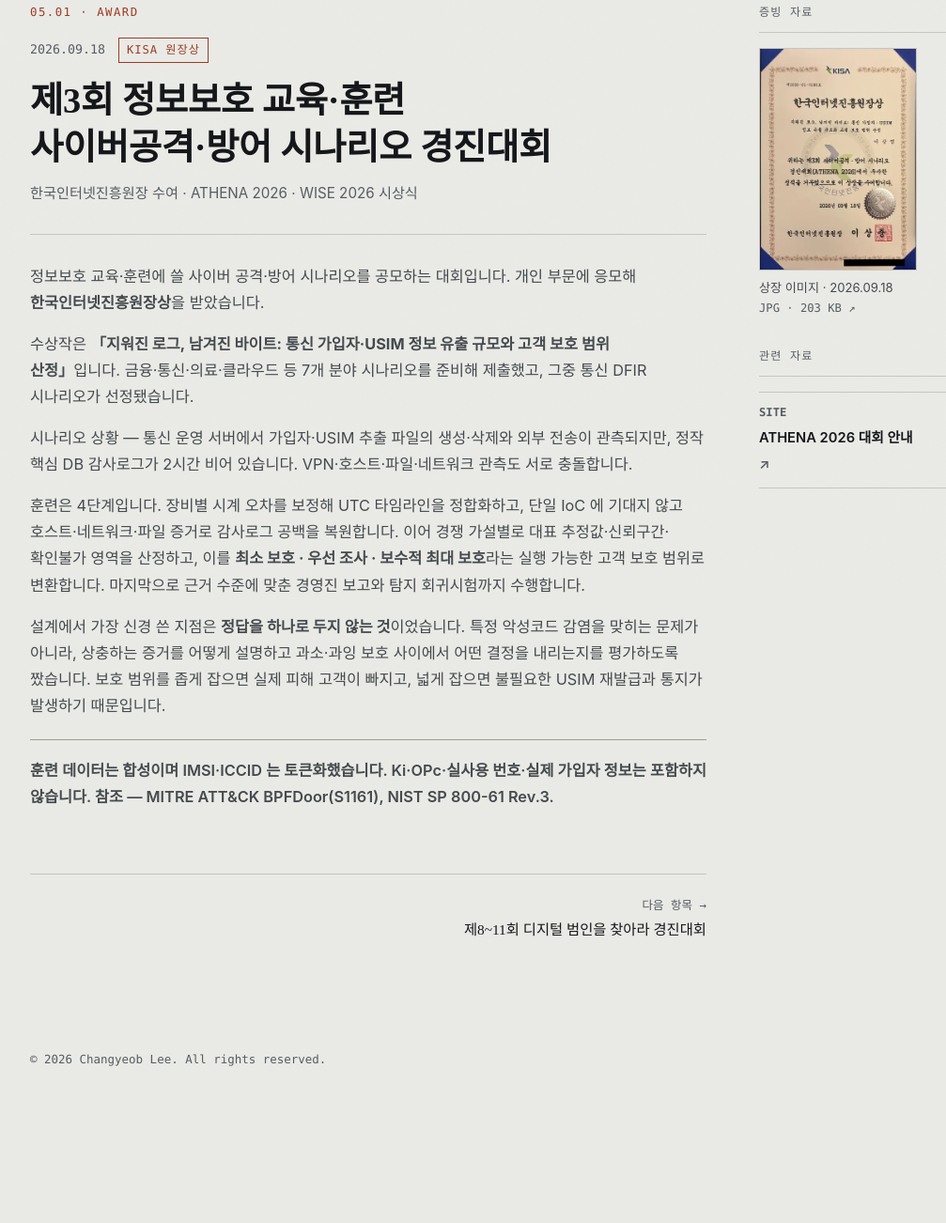
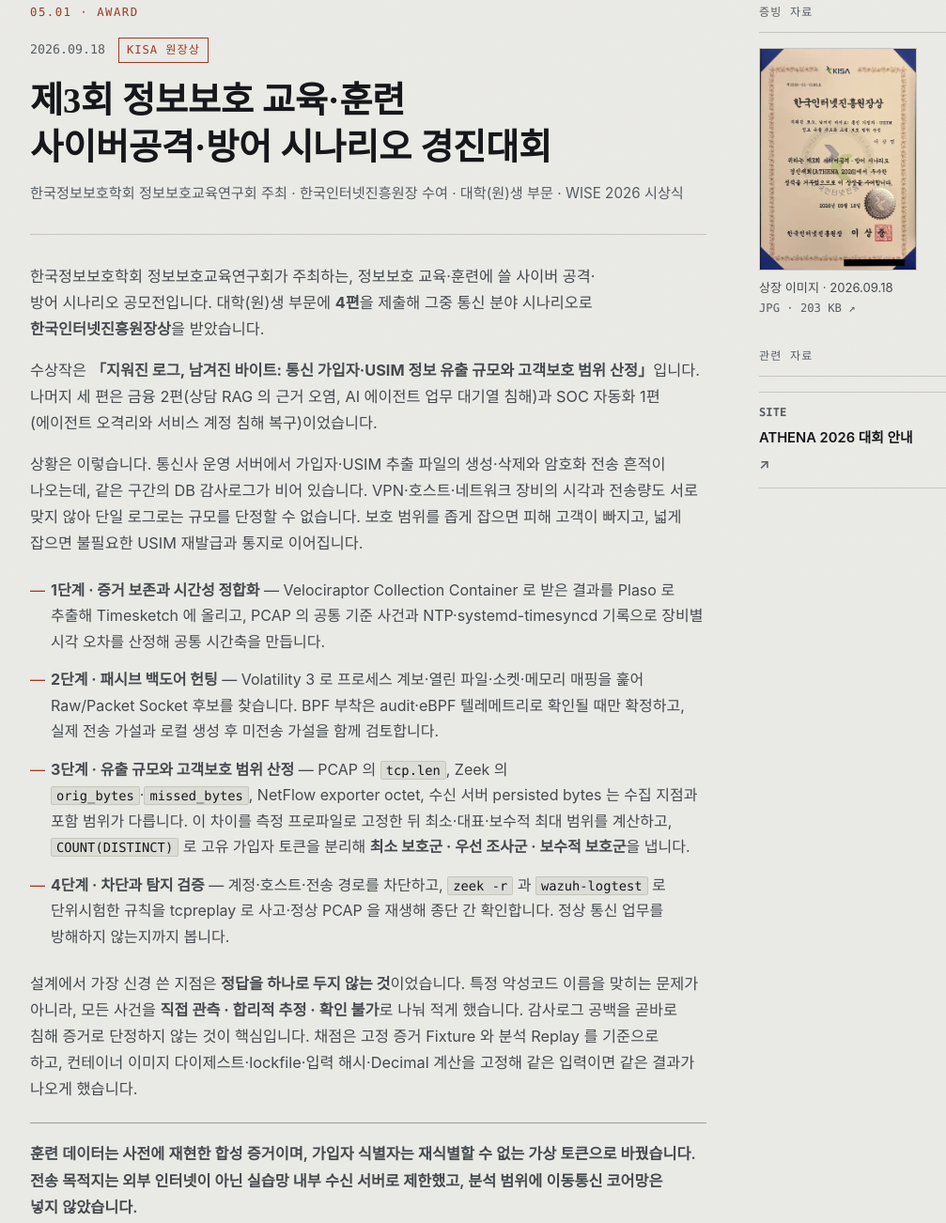
Before and after one commit to YeoPEVA/YeoPEVA-portfolio.github.io, a plain HTML site: page awards/athena-2026.html in a window 1280 px wide. Shown: the part 175-1477 px from the top of the page at 94% size, without its empty margins (76-1083 px from the left). Before the commit the page ends 1340 px from the top, so only its background shows below. Drawn offline with Linux system fonts and the light colour scheme; a web font is replaced by a local one.

Commit message:
fix(awards): ATHENA 2026 수상작 설명을 실제 제출본 기준으로 재작성
제출한 시나리오 원본 4편을 확인해 본문을 다시 썼다. 앞서 쓴 설명은
작업 폴더에 남아 있던 이전 초안(P1~P7 docx)을 근거로 해서, 실제 제출본과
어긋나는 서술이 섞여 있었다.

바로잡은 것
- 제출 편수: 7개 분야 -> 4편 (통신 1, 금융 2, SOC 자동화 1)
- 응모 부문: 개인 부문 -> 대학(원)생 부문
- 주최: 한국정보보호학회 정보보호교육연구회 명시 (수여는 한국인터넷진흥원장)
- 제거: MITRE ATT&CK BPFDoor(S1161), NIST SP 800-61 Rev.3 참조와
  "감사로그가 2시간 비어 있다", IMSI·ICCID·Ki·OPc 표현. 모두 실제
  제출본에 없다

보강한 것 - 제출본에 실제로 적힌 4단계 구성과 도구 스택
(Velociraptor, Volatility 3, Plaso/Timesketch, Zeek/tshark/nfdump,
wazuh-logtest, tcpreplay, PostgreSQL), 관측 계층별 바이트 정의 차이를
측정 프로파일로 고정하는 방식, 직접 관측/합리적 추정/확인 불가 3분류,
고정 Fixture와 Replay 기반 채점 재현성.

제출 보고서 자체는 올리지 않는다(요청). 참가신청서 면에 휴대전화와
이메일이 실려 있어 공개 사이트에 둘 자료가 아니다.

검증: axe 39페이지 x 4 = 0건, 깨진 링크 0건, PDF 참조 0건.

Co-Authored-By: Claude Opus 5 <noreply@anthropic.com>

```diff
--- a/awards/athena-2026.html
+++ b/awards/athena-2026.html
@@ -78,15 +78,20 @@
         <span class="doc-tag">KISA 원장상</span>
       </div>
       <h1>제3회 정보보호 교육·훈련 사이버공격·방어 시나리오 경진대회</h1>
-      <p class="doc-role">한국인터넷진흥원장 수여 · ATHENA 2026 · WISE 2026 시상식</p>
+      <p class="doc-role">한국정보보호학회 정보보호교육연구회 주최 · 한국인터넷진흥원장 수여 · 대학(원)생 부문 · WISE 2026 시상식</p>
 
       <div class="doc-body">
-        <p>정보보호 교육·훈련에 쓸 사이버 공격·방어 시나리오를 공모하는 대회입니다. 개인 부문에 응모해 <b>한국인터넷진흥원장상</b>을 받았습니다.</p>
-        <p>수상작은 <b>「지워진 로그, 남겨진 바이트: 통신 가입자·USIM 정보 유출 규모와 고객 보호 범위 산정」</b>입니다. 금융·통신·의료·클라우드 등 7개 분야 시나리오를 준비해 제출했고, 그중 통신 DFIR 시나리오가 선정됐습니다.</p>
-        <p>시나리오 상황 — 통신 운영 서버에서 가입자·USIM 추출 파일의 생성·삭제와 외부 전송이 관측되지만, 정작 핵심 DB 감사로그가 2시간 비어 있습니다. VPN·호스트·파일·네트워크 관측도 서로 충돌합니다.</p>
-        <p>훈련은 4단계입니다. 장비별 시계 오차를 보정해 UTC 타임라인을 정합화하고, 단일 IoC 에 기대지 않고 호스트·네트워크·파일 증거로 감사로그 공백을 복원합니다. 이어 경쟁 가설별로 대표 추정값·신뢰구간·확인불가 영역을 산정하고, 이를 <b>최소 보호 · 우선 조사 · 보수적 최대 보호</b>라는 실행 가능한 고객 보호 범위로 변환합니다. 마지막으로 근거 수준에 맞춘 경영진 보고와 탐지 회귀시험까지 수행합니다.</p>
-        <p>설계에서 가장 신경 쓴 지점은 <b>정답을 하나로 두지 않는 것</b>이었습니다. 특정 악성코드 감염을 맞히는 문제가 아니라, 상충하는 증거를 어떻게 설명하고 과소·과잉 보호 사이에서 어떤 결정을 내리는지를 평가하도록 짰습니다. 보호 범위를 좁게 잡으면 실제 피해 고객이 빠지고, 넓게 잡으면 불필요한 USIM 재발급과 통지가 발생하기 때문입니다.</p>
-        <p class="doc-note">훈련 데이터는 합성이며 IMSI·ICCID 는 토큰화했습니다. Ki·OPc·실사용 번호·실제 가입자 정보는 포함하지 않습니다. 참조 — MITRE ATT&amp;CK BPFDoor(S1161), NIST SP 800-61 Rev.3.</p>
+        <p>한국정보보호학회 정보보호교육연구회가 주최하는, 정보보호 교육·훈련에 쓸 사이버 공격·방어 시나리오 공모전입니다. 대학(원)생 부문에 <b>4편</b>을 제출해 그중 통신 분야 시나리오로 <b>한국인터넷진흥원장상</b>을 받았습니다.</p>
+        <p>수상작은 <b>「지워진 로그, 남겨진 바이트: 통신 가입자·USIM 정보 유출 규모와 고객보호 범위 산정」</b>입니다. 나머지 세 편은 금융 2편(상담 RAG 의 근거 오염, AI 에이전트 업무 대기열 침해)과 SOC 자동화 1편(에이전트 오격리와 서비스 계정 침해 복구)이었습니다.</p>
+        <p>상황은 이렇습니다. 통신사 운영 서버에서 가입자·USIM 추출 파일의 생성·삭제와 암호화 전송 흔적이 나오는데, 같은 구간의 DB 감사로그가 비어 있습니다. VPN·호스트·네트워크 장비의 시각과 전송량도 서로 맞지 않아 단일 로그로는 규모를 단정할 수 없습니다. 보호 범위를 좁게 잡으면 피해 고객이 빠지고, 넓게 잡으면 불필요한 USIM 재발급과 통지로 이어집니다.</p>
+        <ul class="doc-list">
+          <li><b>1단계 · 증거 보존과 시간성 정합화</b> — Velociraptor Collection Container 로 받은 결과를 Plaso 로 추출해 Timesketch 에 올리고, PCAP 의 공통 기준 사건과 NTP·systemd-timesyncd 기록으로 장비별 시각 오차를 산정해 공통 시간축을 만듭니다.</li>
+          <li><b>2단계 · 패시브 백도어 헌팅</b> — Volatility 3 로 프로세스 계보·열린 파일·소켓·메모리 매핑을 훑어 Raw/Packet Socket 후보를 찾습니다. BPF 부착은 audit·eBPF 텔레메트리로 확인될 때만 확정하고, 실제 전송 가설과 로컬 생성 후 미전송 가설을 함께 검토합니다.</li>
+          <li><b>3단계 · 유출 규모와 고객보호 범위 산정</b> — PCAP 의 <code>tcp.len</code>, Zeek 의 <code>orig_bytes</code>·<code>missed_bytes</code>, NetFlow exporter octet, 수신 서버 persisted bytes 는 수집 지점과 포함 범위가 다릅니다. 이 차이를 측정 프로파일로 고정한 뒤 최소·대표·보수적 최대 범위를 계산하고, <code>COUNT(DISTINCT)</code> 로 고유 가입자 토큰을 분리해 <b>최소 보호군 · 우선 조사군 · 보수적 보호군</b>을 냅니다.</li>
+          <li><b>4단계 · 차단과 탐지 검증</b> — 계정·호스트·전송 경로를 차단하고, <code>zeek -r</code> 과 <code>wazuh-logtest</code> 로 단위시험한 규칙을 tcpreplay 로 사고·정상 PCAP 을 재생해 종단 간 확인합니다. 정상 통신 업무를 방해하지 않는지까지 봅니다.</li>
+        </ul>
+        <p>설계에서 가장 신경 쓴 지점은 <b>정답을 하나로 두지 않는 것</b>이었습니다. 특정 악성코드 이름을 맞히는 문제가 아니라, 모든 사건을 <b>직접 관측 · 합리적 추정 · 확인 불가</b>로 나눠 적게 했습니다. 감사로그 공백을 곧바로 침해 증거로 단정하지 않는 것이 핵심입니다. 채점은 고정 증거 Fixture 와 분석 Replay 를 기준으로 하고, 컨테이너 이미지 다이제스트·lockfile·입력 해시·Decimal 계산을 고정해 같은 입력이면 같은 결과가 나오게 했습니다.</p>
+        <p class="doc-note">훈련 데이터는 사전에 재현한 합성 증거이며, 가입자 식별자는 재식별할 수 없는 가상 토큰으로 바꿨습니다. 전송 목적지는 외부 인터넷이 아닌 실습망 내부 수신 서버로 제한했고, 분석 범위에 이동통신 코어망은 넣지 않았습니다.</p>
       </div>
 
     </article>
```
